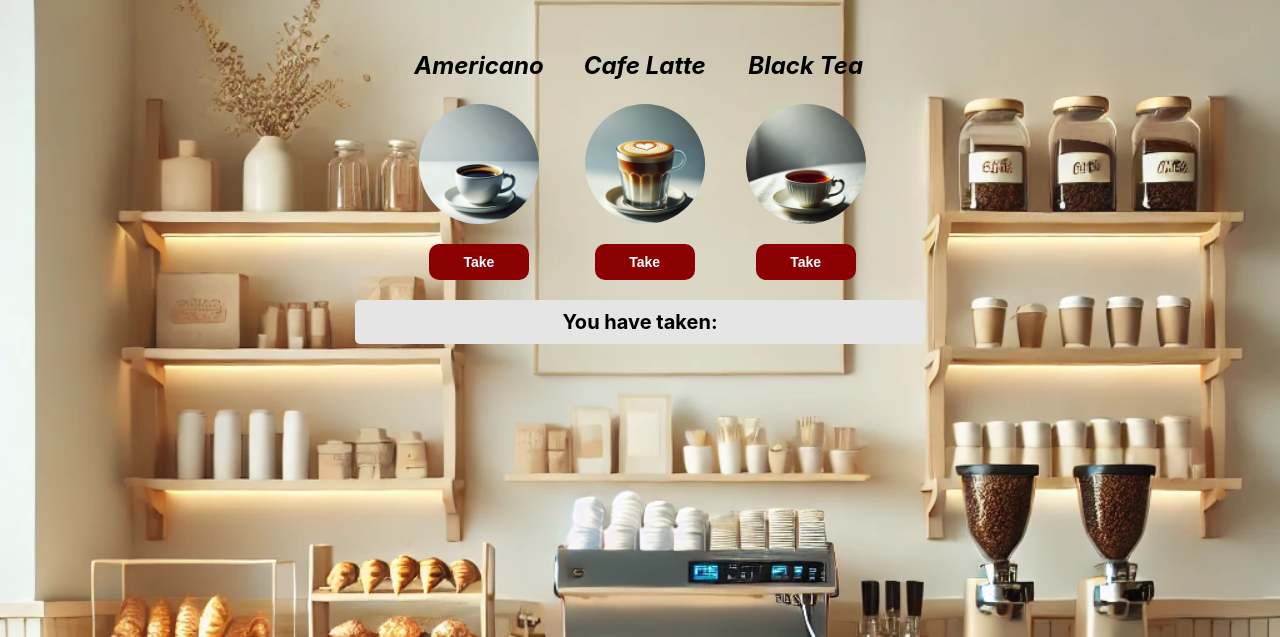
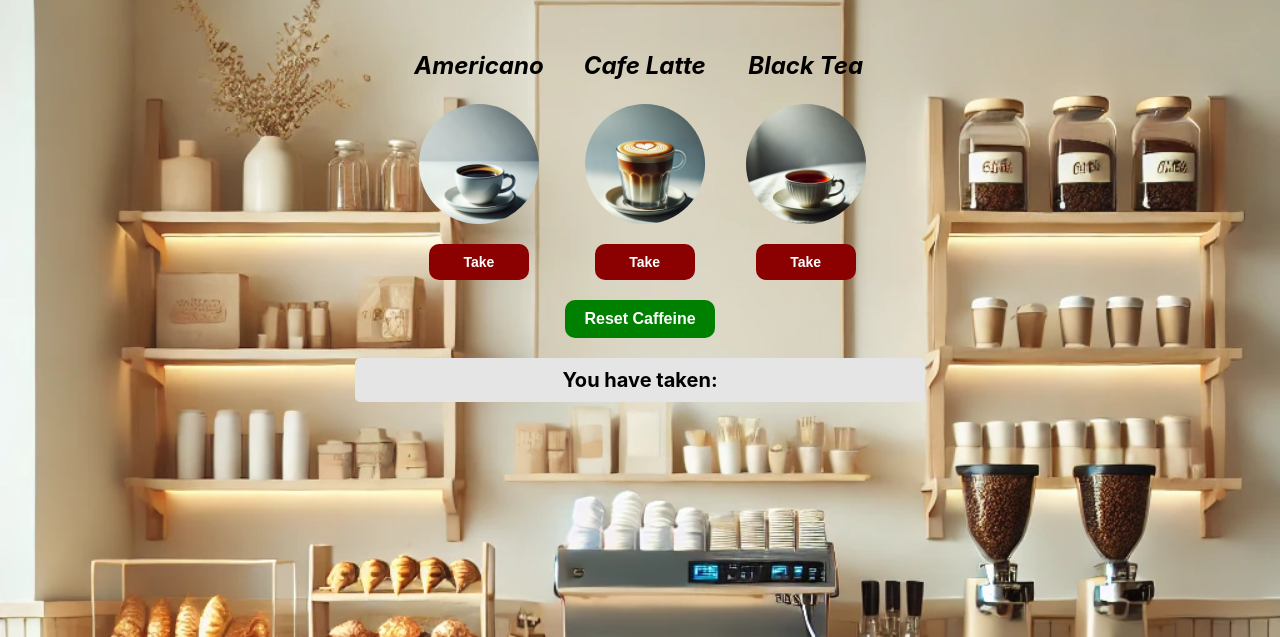
Before and after one commit to yk-david/daily-caffeine-consommation, a website built with Vite: page index.html in a window 1280 px wide. Shown: the part 163-800 px from the top of the page. Built offline with nearby package versions, Linux system fonts and the light colour scheme.

Commit message:
Adding reset button and function

```diff
--- a/index.css
+++ b/index.css
@@ -69,12 +69,17 @@ h2 {
 }
 
 
-#increment-btn {
-    background: darkred;
-}
-
-#save-btn {
-    background: darkgreen;
+#reset {
+    width: 150px;
+    color: white;
+    background: green;
+    font-size: 16px;
+    font-weight: bold;
+    border: none;
+    padding-top: 10px;
+    padding-bottom: 10px;
+    border-radius: 10px;
+    margin-top: 20px;
 }
 
 #save-el {
--- a/index.html
+++ b/index.html
@@ -29,13 +29,11 @@
             </div>
 
         </div>
-
+        <button id='reset' onclick='reset()'>Reset Caffeine</button>
         <p id="save-el">You have taken: </p>
 
     </div>
-    <script src="index.js">
-        nnerText
-    </script>
+    <script src="index.js"></script>
 </body>
 
 </html>
--- a/index.js
+++ b/index.js
@@ -23,3 +23,9 @@ function incTea() {
     countEl.textContent = count;
     saveEl.textContent += 'Black Tea - ';
 }
+
+function reset() {
+    count = 0;
+    countEl.textContent = count;
+    saveEl.textContent = 'You have taken:';
+}
```
